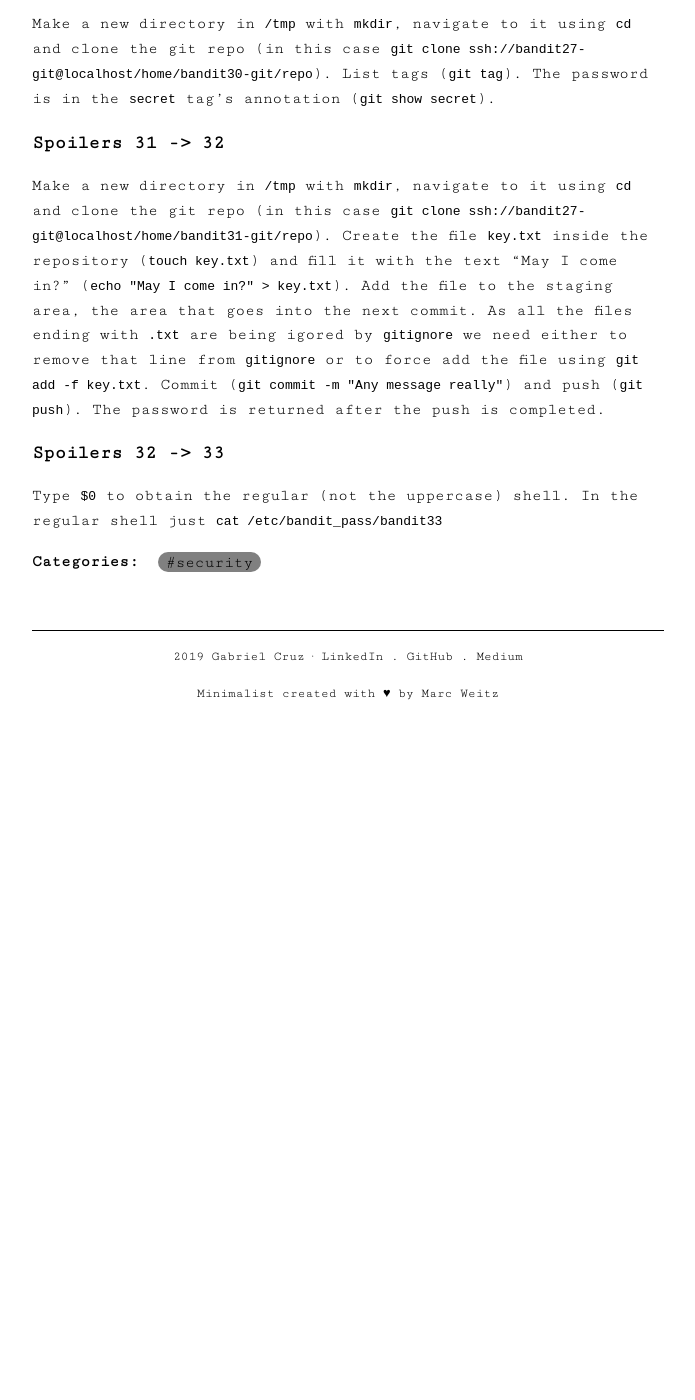
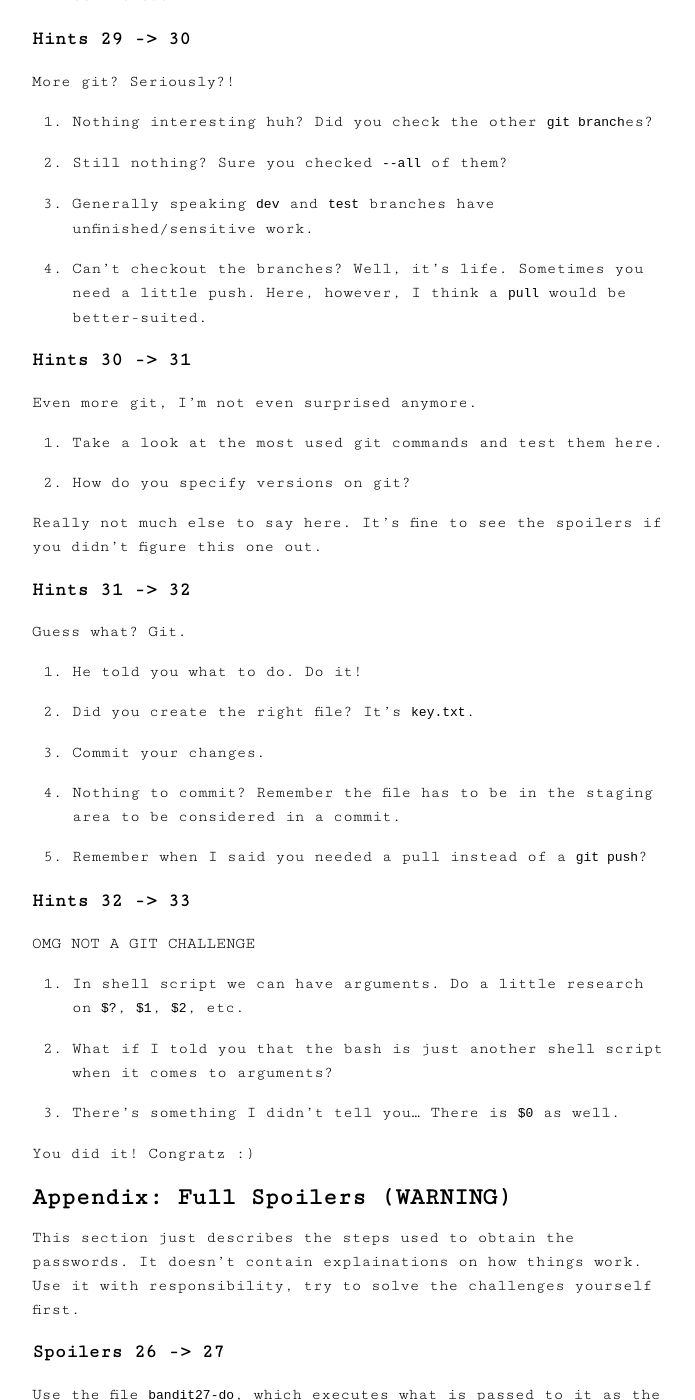
Before and after one commit to gmelodie/gmelodie.github.io, a Jekyll site: the page built from _posts/2019-06-30-bandit-27-to-33.md, in a window 1280 px wide and 1400 px high, scrolled down 1546 px. Shown: the whole window, without its empty margins (292-987 px from the left). Built offline with Jekyll 4.4.1, drawn with Linux system fonts in a browser that asks for light colours; before the commit the page ends 2284 px from its top, so only the background shows below that; some of the changed text lies outside the part shown.

Commit message:
Final version of post

```diff
--- a/_posts/2019-06-30-bandit-27-to-33.md
+++ b/_posts/2019-06-30-bandit-27-to-33.md
@@ -2,7 +2,7 @@
 layout: post
 title:  "Bandit Levels 26 to 33 (hints first, spoilers at the end)"
 date:   2019-06-30 18:00:00 -0300
-categories: security
+categories: security, git, wargames
 comments: false
 ---
 
@@ -21,13 +21,108 @@
 
 1. Figure out what the file `bandit27-do` does.
 
+2. Try to execute `bandit27-do`, what is the output?
+
+3. `bandit27-do` allows us to run a command as the user `bandit27`.
+
+4. Run`./bandit27-do ls /etc/bandit_pass`. What other commands you could run as the user `bandit27`?
+
+
+
+### Hints 27 -> 28
+
+Now it's time for some git magic.
+
+1. To clone the repo you will need to be at a directory where you can write.
+
+2. `/tmp` seems like a good place to put your files.
+
+3. Perhaps `git clone` can help you.
+
+4. `README` is asking you to read it, so be it!
+
+
+
+
+### Hints 28 -> 29
+
+More git...
+
+1. Clone the repo the same way you did in the last challenge
+
+2. Nothing interesting? Try to figure out how `commits` in git work. How can you list them?
+
+3. Take a look at the `git log` command.
+
+4. One of the commit messages tells you something interesting, doesn't it?
+
+5. Take a look at `git checkout`.
+
+6. Checkout to another commit and take a look at the files. Have they changed?
+
+7. If you are reading this hint you probably need to move one commit back.
+
+
+
+### Hints 29 -> 30
+
+More git? Seriously?!
+
+1. Nothing interesting huh? Did you check the other `git branch`es?
+
+2. Still nothing? Sure you checked `--all` of them?
+
+3. Generally speaking `dev` and `test` branches have unfinished/sensitive work.
+
+4. Can't checkout the branches? Well, it's life. Sometimes you need a little push. Here, however, I think a `pull` would be better-suited.
+
+
+### Hints 30 -> 31
+
+Even more git, I'm not even surprised anymore.
+
+1. Take a look at the most used git commands and test them here.
+
+2. How do you specify versions on git?
+
+Really not much else to say here. It's fine to see the spoilers if you didn't figure this one out.
+
+
+### Hints 31 -> 32
+
+Guess what? Git.
+
+1. He told you what to do. Do it!
+
+2. Did you create the right file? It's `key.txt`.
+
+3. Commit your changes.
+
+4. Nothing to commit? Remember the file has to be in the staging area to be considered in a commit.
+
+5. Remember when I said you needed a pull instead of a `git push`?
+
+
+### Hints 32 -> 33
+
+OMG NOT A GIT CHALLENGE
+
+1. In shell script we can have arguments. Do a little research on `$?`, `$1`, `$2`, etc.
+
+2. What if I told you that the bash is just another shell script when it comes to arguments?
+
+3. There's something I didn't tell you... There is `$0` as well.
 
 
 
 
 
 
-<!--space between hints and spoilers -->
+
+You did it! Congratz :)
+
+
+<!--more-->
 
 
 
@@ -37,7 +132,7 @@
 ## Appendix: Full Spoilers (WARNING)
 
 
-This section is not supposed to explain what is going on, it just describes the steps used to obtain the passwords. Use it with responsibility.
+This section just describes the steps used to obtain the passwords. It doesn't contain explainations on how things work. Use it with responsibility, try to solve the challenges yourself first.
 
 
 ### Spoilers 26 -> 27
```
